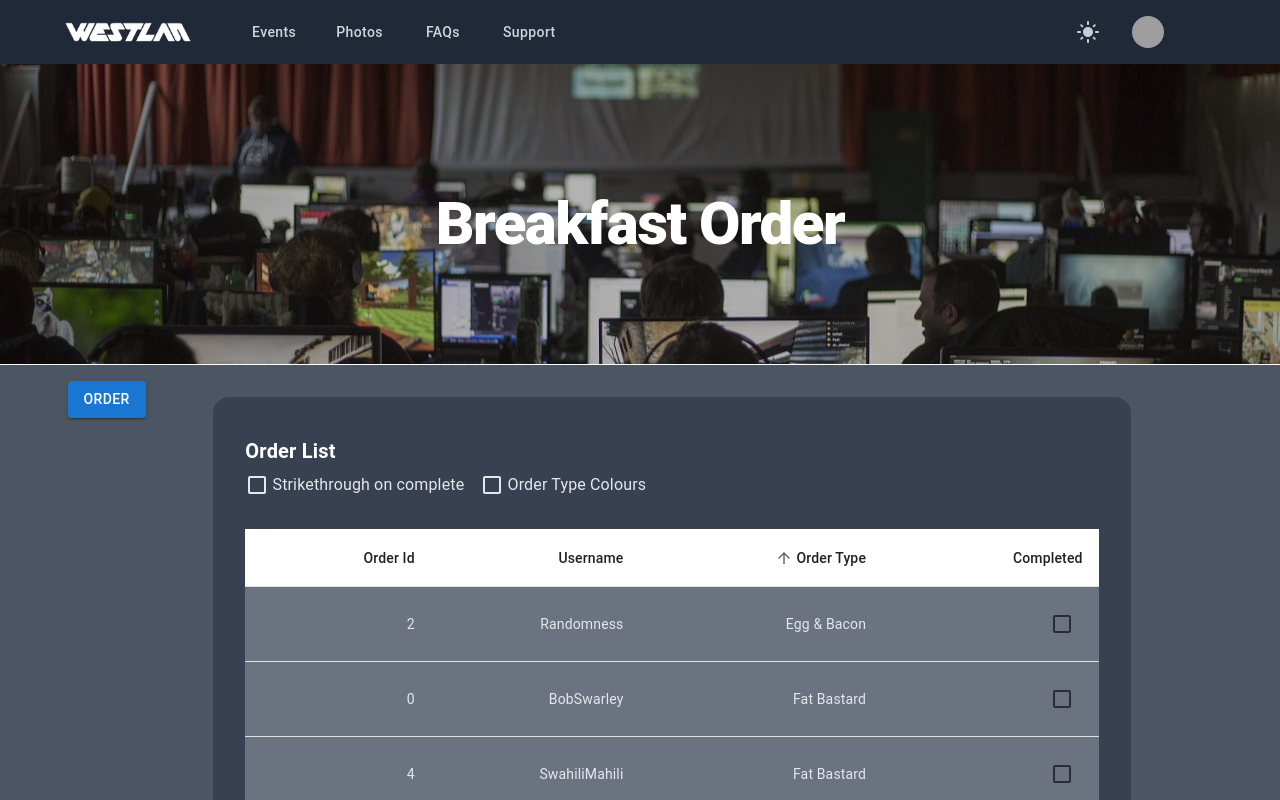
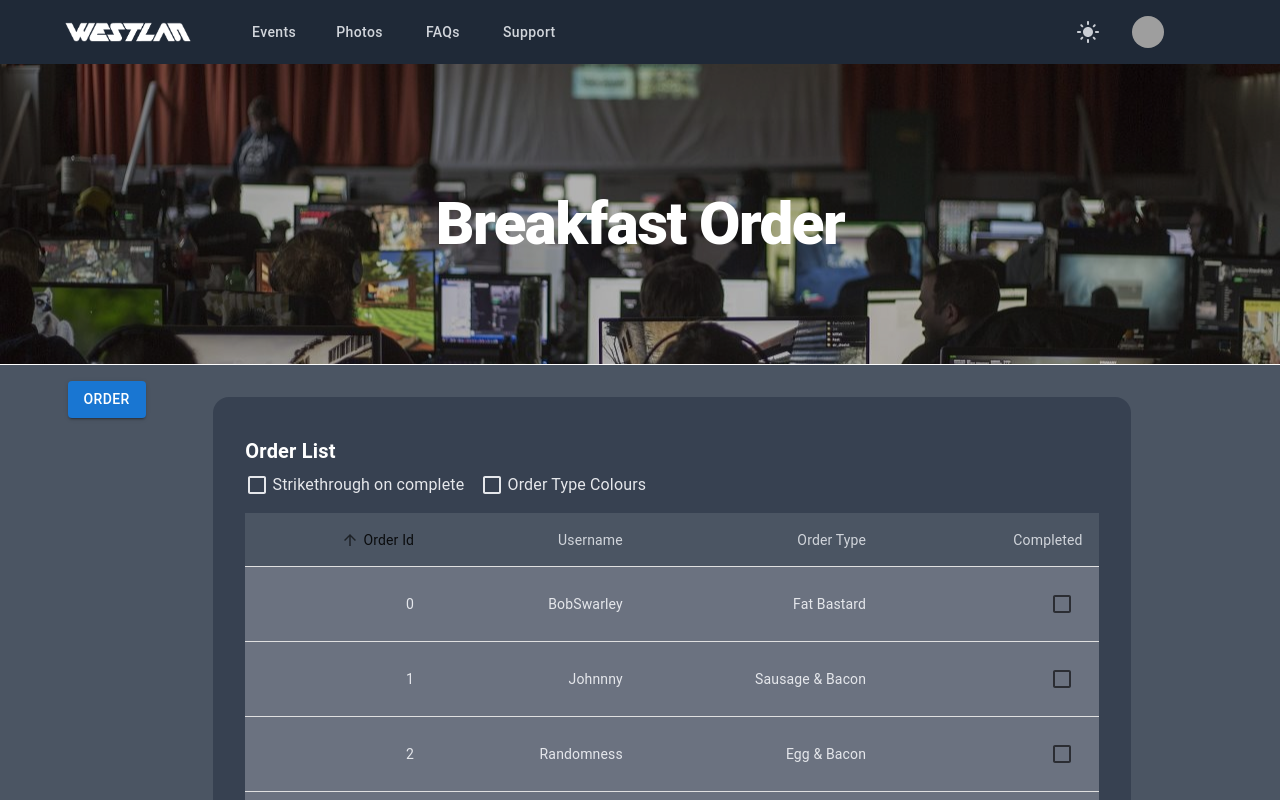
Before and after one commit to GiraffeKOOOO/westlan-breakfast-order, a React (Vite) app: page /admin in a window 1280 px wide. Built offline with nearby package versions, Linux system fonts and the light colour scheme; grey boxes are pictures that could not be loaded.

Commit message:
feature: corrected console errors and added type exceptions

```diff
--- a/src/Components/AdminPanel/AdminPanel.tsx
+++ b/src/Components/AdminPanel/AdminPanel.tsx
@@ -185,7 +185,6 @@ const AdminPanel: FC = () => {
             </Stack>
           </Stack>
 
-          <Table sx={{ marginTop: '1rem' }} stickyHeader>
           {stateOrderList && stateOrderList.length > 0 ? (
             <TableContent
               useColourMode={useColourMode}
@@ -193,6 +192,7 @@ const AdminPanel: FC = () => {
               strikethrough={strikethrough}
             />
           ) : (
+            <Table>
               <TableBody
                 sx={{
                   backgroundColor: COLOURS.DARK_TABLE_CELL_BACKGROUND,
@@ -207,8 +207,8 @@ const AdminPanel: FC = () => {
                   <StyledTableCell1 />
                 </StyledTableRow>
               </TableBody>
+            </Table>
           )}
-          </Table>
         </TableContainer>
       </Grid>
       <Grid item xs={2} />
--- a/src/Components/AdminPanel/TableContent.tsx
+++ b/src/Components/AdminPanel/TableContent.tsx
@@ -1,6 +1,6 @@
 // libraries
 import { FC, useEffect, useState, MouseEvent, useMemo, useCallback } from 'react';
-import { Checkbox, Table, TableCell, TableContainer } from '@mui/material';
+import { Checkbox, Table, TableBody, TableCell, TableContainer } from '@mui/material';
 // providers
 // files
 import TableHeader from './TableHeader';
@@ -33,7 +33,7 @@ const TableContent: FC<TableContentProps> = ({
 }) => {
   const [stateOrderList, setStateOrderList] = useState<Order[]>([]);
   const [orderDirection, setOrderDirection] = useState<ascDescEnum>(ascDescEnum.asc);
-  const [valueToOrderBy, setValueToOrderBy] = useState<keyof Order>('orderType');
+  const [valueToOrderBy, setValueToOrderBy] = useState<keyof Order>('orderId');
 
   useEffect(() => {
     setStateOrderList(MockLanOrderList);
@@ -102,9 +102,10 @@ const TableContent: FC<TableContentProps> = ({
           valueToOrderBy={valueToOrderBy}
           onRequestSort={handleRequestSort}
         />
-        {visibleRows.map((order, index) => {
+        <TableBody>
+          {visibleRows.map((order) => {
             return (
-            <StyledTableRow key={order.orderId.toString()} id={index.toString()}>
+              <StyledTableRow key={order.orderId.toString()}>
                 <StyledTableCell
                   orderType={order.orderType}
                   cellText={order.orderId}
@@ -134,13 +135,16 @@ const TableContent: FC<TableContentProps> = ({
                   }}
                 >
                   <Checkbox
+                    // @ts-expect-error-wrong-type
                     checked={order.completed}
+                    // @ts-expect-error-wrong-type
                     onChange={() => checkboxChangeHandler(order.orderId)}
                   />
                 </TableCell>
               </StyledTableRow>
             );
           })}
+        </TableBody>
       </Table>
     </TableContainer>
   );
--- a/src/Components/AdminPanel/TableHeader.tsx
+++ b/src/Components/AdminPanel/TableHeader.tsx
@@ -1,11 +1,12 @@
 // libraries
 import { FC, MouseEvent } from 'react';
-import { Box, TableCell, TableHead, TableRow, TableSortLabel } from '@mui/material';
+import { Box, TableBody, TableCell, TableRow, TableSortLabel } from '@mui/material';
 import { visuallyHidden } from '@mui/utils';
 // providers
 // files
 import ascDescEnum from './ascDescEnum';
 import { Order } from './TableContent';
+import COLOURS from '../../Theme/Colours';
 // styles
 
 interface HeadCell {
@@ -19,7 +20,7 @@ const headCells: readonly HeadCell[] = [
     label: 'Order Id',
   },
   {
-    id: 'orderId',
+    id: 'userName',
     label: 'Username',
   },
   {
@@ -44,8 +45,8 @@ const TableHeader: FC<TableHeaderProps> = ({ valueToOrderBy, orderDirection, onR
   };
 
   return (
-    <TableHead>
-      <TableRow>
+    <TableBody>
+      <TableRow sx={{ backgroundColor: COLOURS.DARK_MODE_BUTTON_LIGHT }}>
         {headCells.map((headCell) => (
           <TableCell
             key={headCell.id}
@@ -56,6 +57,7 @@ const TableHeader: FC<TableHeaderProps> = ({ valueToOrderBy, orderDirection, onR
               active={valueToOrderBy === headCell.id}
               direction={valueToOrderBy === headCell.id ? orderDirection : ascDescEnum.asc}
               onClick={createSortHandler(headCell.id)}
+              sx={{ color: COLOURS.DARK_BUTTON_PRIMARY }}
             >
               {headCell.label}
               {valueToOrderBy === headCell.id ? (
@@ -67,7 +69,7 @@ const TableHeader: FC<TableHeaderProps> = ({ valueToOrderBy, orderDirection, onR
           </TableCell>
         ))}
       </TableRow>
-    </TableHead>
+    </TableBody>
   );
 };
 
--- a/src/MockLanOrderList.ts
+++ b/src/MockLanOrderList.ts
@@ -33,12 +33,12 @@ const MockLanOrderList: MockOrder[] = [
     orderType: BREAKFAST_OPTIONS.FAT_BASTARD,
     completed: false,
   },
-  // {
-  //   orderId: 5,
-  //   userName: 'PenPineapple',
-  //   orderType: BREAKFAST_OPTIONS.FAT_BASTARD,
-  //   completed: false,
-  // },
+  {
+    orderId: 5,
+    userName: 'PenPineapple',
+    orderType: BREAKFAST_OPTIONS.FAT_BASTARD,
+    completed: false,
+  },
   // {
   //   orderId: 6,
   //   userName: 'Shrek',
@@ -295,6 +295,7 @@ const MockLanOrderList: MockOrder[] = [
   //   orderId: 63,
   //   userName: 'Like a really really really really really really name',
   //   orderType: BREAKFAST_OPTIONS.FAT_BASTARD,
+  //   completed: false,
   // },
 ];
 
```
Lines whose indentation alone changed are shown as unchanged.
